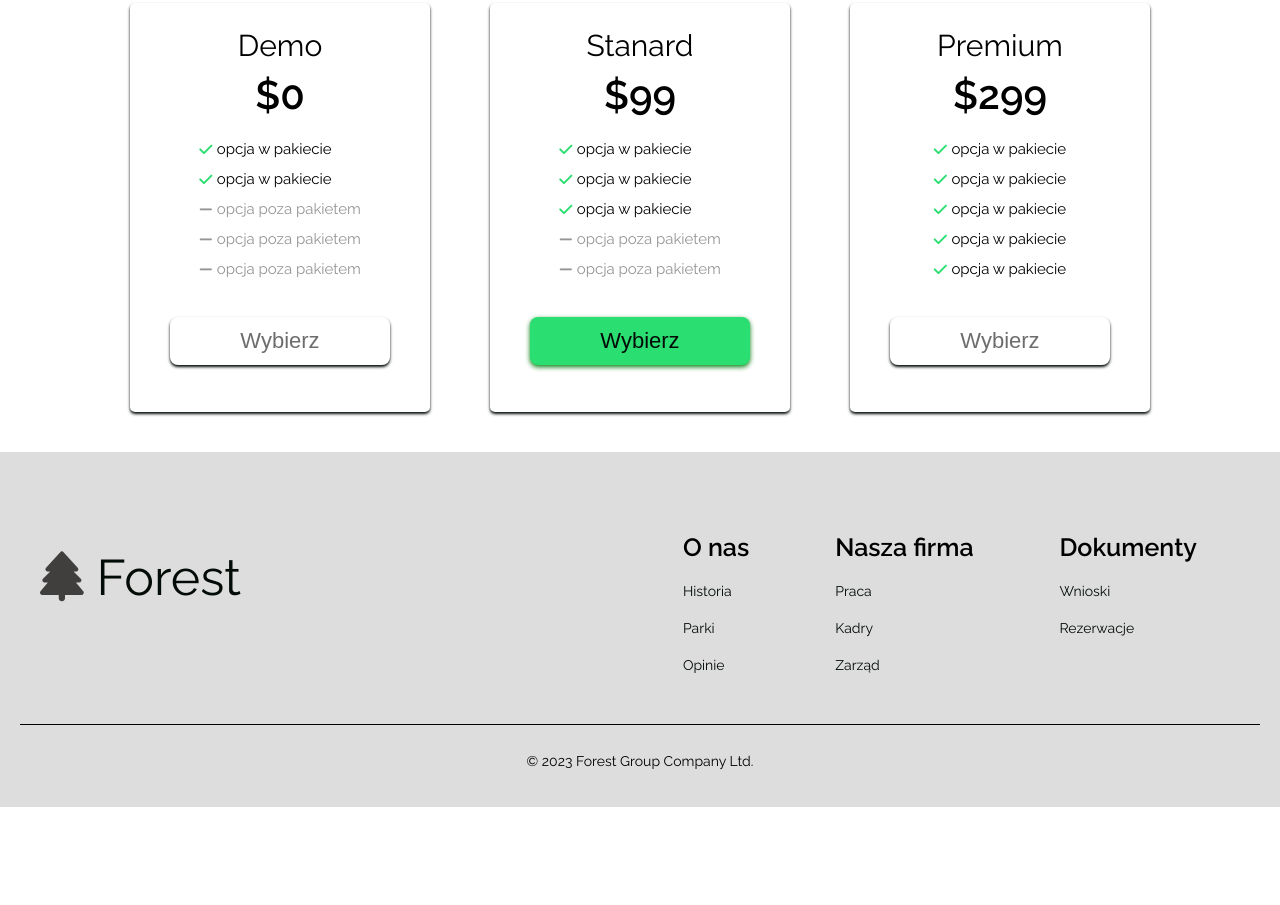
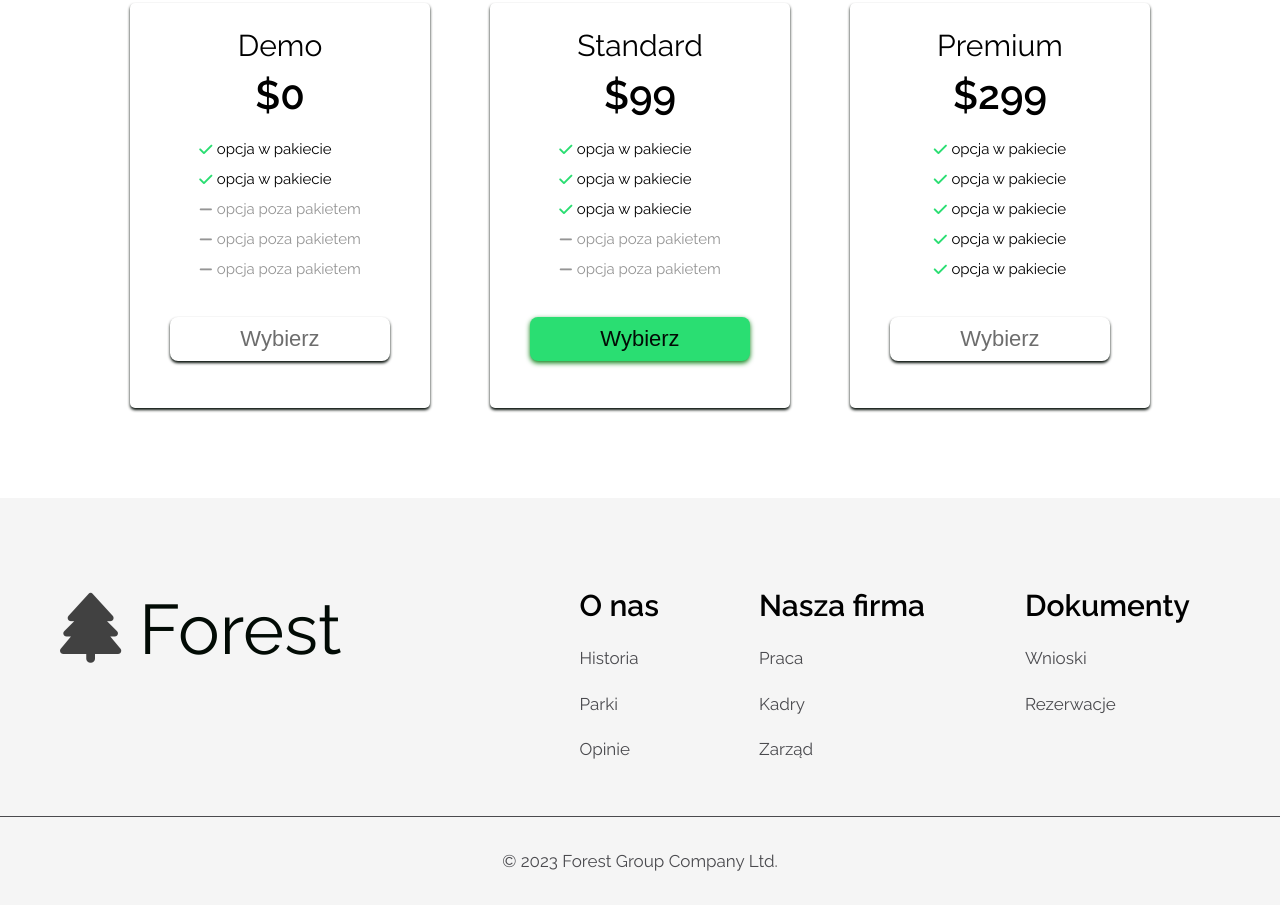
Before and after one commit to kimi1723/MMC-strony-z-kursu, a website: page zlecenie od klienta/index.html in a window 1280 px wide. Shown: the part 1798-2703 px from the top of the page. Before the commit the page ends 2605 px from the top, so only its background shows below. Drawn offline with nearby package versions, Linux system fonts and the light colour scheme.

Commit message:
footer scss

```diff
--- a/zlecenie od klienta/index.html
+++ b/zlecenie od klienta/index.html
@@ -6,9 +6,9 @@
     <meta http-equiv="X-UA-Compatible" content="IE=edge">
     <meta name="viewport" content="width=device-width, initial-scale=1.0">
 
-    <!-- tytul i desc do zrobienia -->
-    <title>Forest</title>
-    <meta name="description" content="abcd">
+    <title>Forest Group | Piękno natury w jednym miejscu</title>
+    <meta name="description"
+        content="Zapraszamy każdą grupę wiekową do zobaczenia na własne oczy, jak niesamowita potrafi być natura!">
 
     <link rel="preconnect" href="https://fonts.googleapis.com">
 <link rel="preconnect" href="https://fonts.gstatic.com" crossorigin>
@@ -124,7 +124,7 @@
 
 
                 <div class="cards-box__item">
-                    <h3 class="cards-box__item-title">Stanard</h3>
+                    <h3 class="cards-box__item-title">Standard</h3>
                     <p class="cards-box__price">$99</p>
                     <ul class="cards-box__list">
                         <li class="cards-box__list-item "><i class="fa-solid fa-check"></i>opcja w pakiecie</li>
--- a/zlecenie od klienta/src/sass/_colors.scss
+++ b/zlecenie od klienta/src/sass/_colors.scss
@@ -1,8 +1,12 @@
-$main-bg: #fff;
-$footer-bg: #ddd;
-$white: #fff;
-$leading: #0f0;
+// PRIMARY
+$main-bg: rgb(255, 255, 255);
+$footer-bg: rgb(245, 245, 245);
+$leading: rgb(0, 255, 0);
+$white: rgb(255, 255, 255);
 $dark: rgb(2, 11, 5);
+
+// OTHER
 $greyed-out: rgb(149, 149, 149);
 $light-green: rgb(42, 222, 114);
 $disabled-button: rgb(109, 109, 109);
+$dark-grey: rgb(74, 74, 78);
--- a/zlecenie od klienta/src/sass/_large.scss
+++ b/zlecenie od klienta/src/sass/_large.scss
@@ -73,6 +73,26 @@
 			}
 		}
 	}
+
+	// FOOTER
+	.footer {
+		&-box {
+			flex-direction: row;
+		}
+
+		&-logo {
+			margin-left: 2em;
+			width: 25%;
+
+			&__link {
+				font-size: 5rem;
+			}
+		}
+
+		&-info {
+			width: 75%;
+		}
+	}
 }
 
 @media (min-width: 1200px) {
@@ -109,4 +129,47 @@
 			font-size: 5rem;
 		}
 	}
+
+	// FOOTER
+	.footer {
+		&-box {
+			justify-content: space-between;
+			align-items: flex-start;
+		}
+
+		&-logo {
+			margin-top: 3em;
+			width: auto;
+
+			&__link {
+				font-size: 7rem;
+			}
+		}
+
+		&-info {
+			width: auto;
+			justify-content: space-around;
+
+			&__about-us,
+			&__our-company,
+			&__documents {
+				align-items: flex-start;
+				margin: 0 5em;
+				padding: 0;
+				width: auto;
+			}
+
+			&__heading {
+				font-size: 3rem;
+			}
+
+			&-list {
+				font-size: 1.7rem;
+			}
+		}
+
+		&-copyright {
+			font-size: 1.7rem;
+		}
+	}
 }
--- a/zlecenie od klienta/src/sass/_medium.scss
+++ b/zlecenie od klienta/src/sass/_medium.scss
@@ -51,6 +51,36 @@
 			text-shadow: 1px 1px #000;
 		}
 	}
+
+	// FOOTER
+	.footer {
+		&-box {
+			margin: 5em 0 11em;
+		}
+
+		&-logo {
+			&__link {
+				font-size: 5rem;
+			}
+		}
+
+		&-info {
+			&__about-us,
+			&__our-company,
+			&__documents {
+				padding: 3em 0;
+				width: 33%;
+			}
+
+			&__heading {
+				font-size: 2.5rem;
+			}
+
+			&-list {
+				font-size: 1.4rem;
+			}
+		}
+	}
 }
 
 @media (min-width: 768px) {
--- a/zlecenie od klienta/src/sass/_style.scss
+++ b/zlecenie od klienta/src/sass/_style.scss
@@ -12,7 +12,7 @@ body {
 }
 
 .fa-tree {
-	color: rgb(65, 62, 62);
+	color: rgb(65, 65, 65);
 }
 
 // NAVIGATION
@@ -240,7 +240,7 @@ body {
 		}
 
 		&__button {
-			padding: 0.5em 0;
+			padding: 0.4em 0;
 			margin: 1.5em 0 1em;
 			width: 100%;
 			font-size: 2.2rem;
@@ -285,41 +285,56 @@ body {
 
 // FOOTER
 .footer {
+	position: relative;
+	margin-top: 5em;
 	background-color: c.$footer-bg;
 
 	&-box {
-		margin: 7em 0 3em;
 		display: flex;
-		justify-content: space-between;
+		flex-direction: column;
+		align-items: center;
+		justify-content: center;
+		margin: 3em 0 7em;
 	}
 
 	&-logo {
-		transform: translateY(10%);
-
 		&__link {
-			font-size: 5rem;
+			font-size: 4rem;
 			color: c.$dark;
 		}
 	}
 
 	&-info {
 		display: flex;
-		justify-content: space-around;
-		width: 50%;
+		flex-wrap: wrap;
+		justify-content: center;
+		margin-top: 3em;
+		width: 100%;
+
+		&__about-us,
+		&__our-company,
+		&__documents {
+			display: flex;
+			flex-direction: column;
+			align-items: center;
+			padding: 1em 0;
+			width: 50%;
+		}
 
 		&__heading {
-			font-size: 2.5rem;
+			text-align: center;
+			font-size: 2.2rem;
 		}
 
 		&-list {
-			font-size: 1.4rem;
+			font-size: 1.2rem;
 
 			&__element {
 				margin: 1.5em 0;
 			}
 
 			&__link {
-				color: c.$dark;
+				color: c.$dark-grey;
 				transition: color 0.3s;
 
 				&:hover {
@@ -330,10 +345,15 @@ body {
 	}
 
 	&-copyright {
+		position: absolute;
+		left: 0;
+		bottom: 0;
+		width: 100%;
+		padding: 2em 0;
+		text-align: center;
 		font-size: 1.4rem;
-		padding: 2em 0;
-		border-top: 1px solid #000;
-		text-align: center;
+		color: c.$dark-grey;
+		border-top: 1px solid c.$dark-grey;
 	}
 }
 
```
Also changed, not shown: zlecenie od klienta/dist/css/main.min.css, 1 other file.
